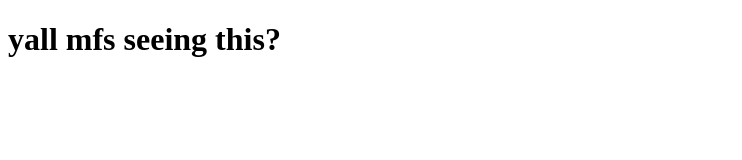
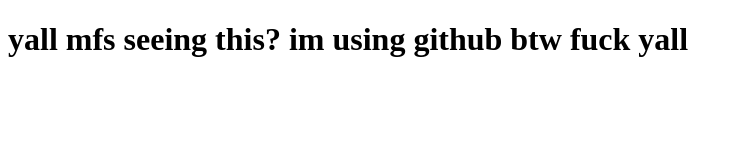
Before and after one commit to yakeen15/coursera-test, a plain HTML site: page site/index.html in a window 1280 px wide. Shown: the whole page, without its empty margins (0-742 px from the left). Drawn offline with Linux system fonts and the light colour scheme.

Commit message:
MF i just wrote im using this shit

```diff
--- a/site/index.html
+++ b/site/index.html
@@ -5,6 +5,6 @@
 </head>
 
 <body>
-    <h1> yall mfs seeing this? </h1>
+    <h1> yall mfs seeing this? im using github btw fuck yall</h1>
 </body>
 </html>
```
